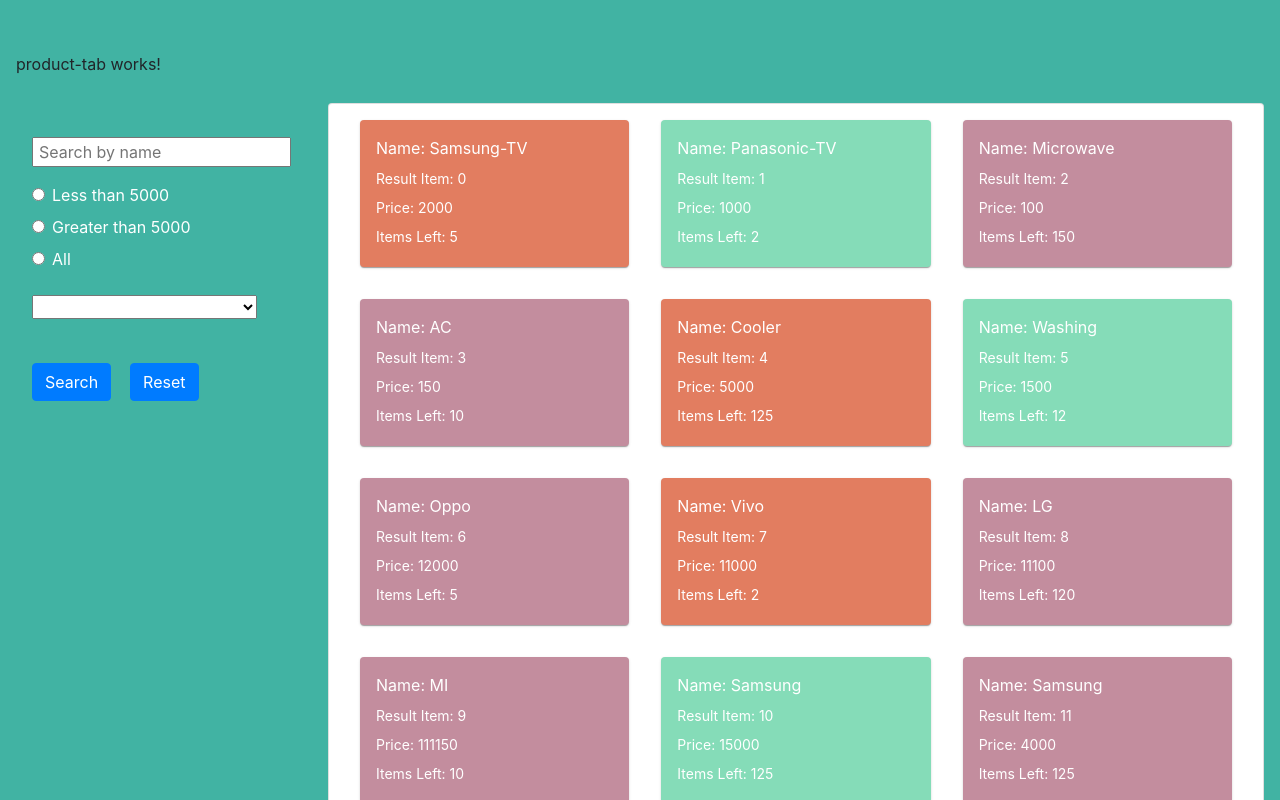
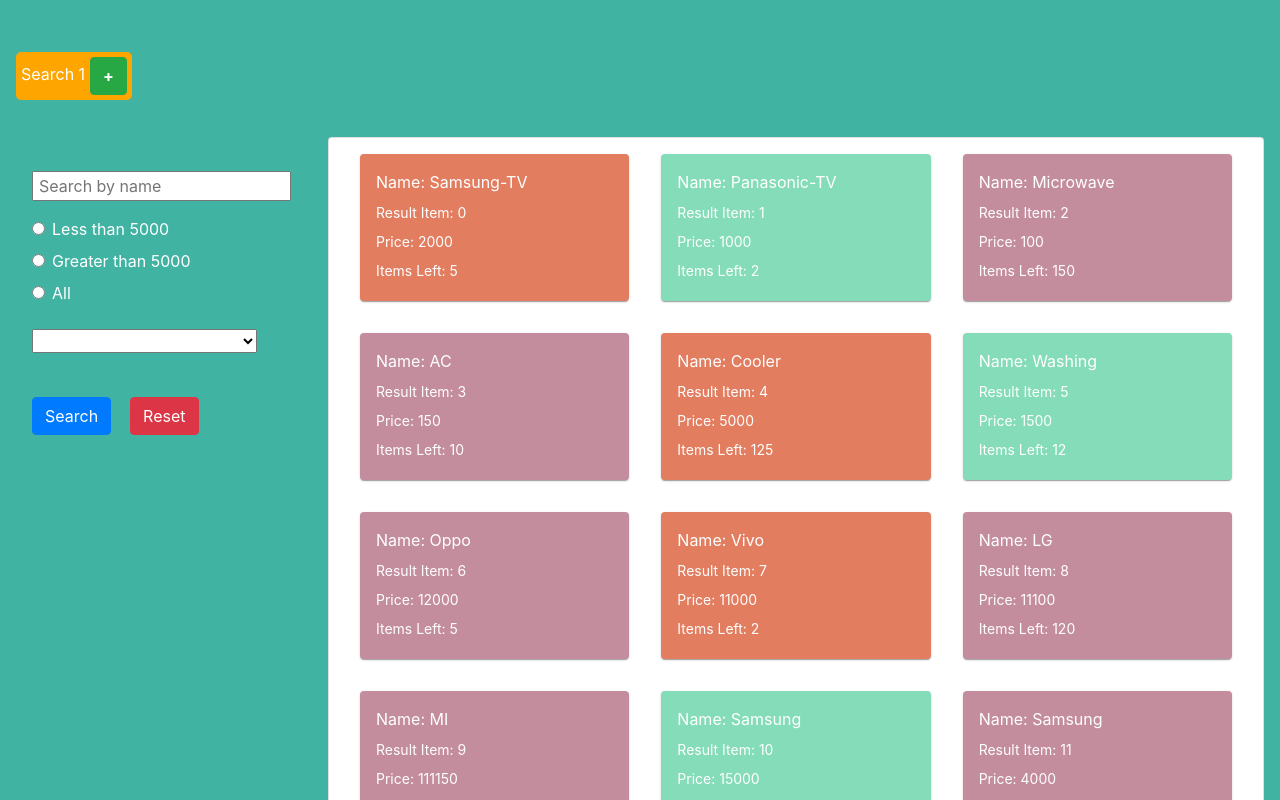
Before and after one commit to Harshita-11/product-search, an Angular app: page / in a window 1280 px wide. Shown: the top 800 px of the page. Built offline with nearby package versions, Linux system fonts and the light colour scheme.

Commit message:
added search tabs

```diff
--- a/src/app/components/product-list-view/product-list-view.component.html
+++ b/src/app/components/product-list-view/product-list-view.component.html
@@ -1,6 +1,7 @@
 <div class="row product-list-container">
     <div class="product-filter col-lg-3 col-md-6 col-sm-6 col-xs-12">
-        <app-search-filter
+      <app-search-filter
+        #searchFilter
         [productList]="productList"
         (filterList)="onListFiltered($event)"
         class="product-filtersearch"
--- a/src/app/components/product-search/product-search.component.html
+++ b/src/app/components/product-search/product-search.component.html
@@ -1,2 +1,2 @@
-<app-product-tab></app-product-tab>
+<app-product-tab class="clearfix"></app-product-tab>
 <app-product-list-view></app-product-list-view>
--- a/src/app/components/product-tab/product-tab.component.html
+++ b/src/app/components/product-tab/product-tab.component.html
@@ -1,3 +1,10 @@
-<p>
-  product-tab works!
-</p>
+<div class="search-tab float-left" *ngFor="let tab of searchDataArr; let i=index; let lastTab=last;">
+  <span class="tab-text" (click)="goToTab(i)">Search {{ i+1 }}</span>
+  <button
+    class="btn tab-button font-weight-bold"
+    [ngClass]="{ 'btn-success' : lastTab, 'btn-danger' : !lastTab }"
+    type="button"
+    (click)="lastTab ? addNewTab(i) : removeCurrentTab(i)">
+    {{ lastTab ? '&#43;' : '&#8211;' }}
+  </button>
+</div>
--- a/src/app/components/product-tab/product-tab.component.scss
+++ b/src/app/components/product-tab/product-tab.component.scss
@@ -0,0 +1,18 @@
+.search-tab {
+  // height: 35px;
+  // width: 105px;
+  background: orange;
+  border-radius: 5px;
+  padding: 5px;
+  margin: 0 10px 10px 0;
+
+  .tab-text {
+    color: white;
+    cursor: pointer;
+  }
+
+  .tab-button {
+    outline: none;
+    margin: 0 0 0 5px;
+  }
+}
--- a/src/app/components/product-tab/product-tab.component.ts
+++ b/src/app/components/product-tab/product-tab.component.ts
@@ -1,4 +1,5 @@
 import { Component, OnInit } from '@angular/core';
+import { SearchDataService } from '../../services/search-data.service';
 
 @Component({
   selector: 'app-product-tab',
@@ -6,10 +7,50 @@
   styleUrls: ['./product-tab.component.scss']
 })
 export class ProductTabComponent implements OnInit {
+  searchDataArr = [{
+    searchInputValue: '',
+    priceRange: '',
+    category: ''
+  }];
 
-  constructor() { }
+  constructor(private _searchDataService: SearchDataService) { }
 
   ngOnInit() {
   }
 
+  goToTab(index) {
+    console.log(this.searchDataArr[index]);
+    this.setSearchData(index);
+  }
+
+  addNewTab(addAtIndex) {
+    const searchData = this._searchDataService.getSearchData();
+
+    if (searchData) {
+      this.searchDataArr.splice(addAtIndex, 0, searchData);
+    }
+
+    console.log('tab added!', this.searchDataArr, this.searchDataArr[addAtIndex]);
+
+    this.setSearchData(addAtIndex, true);
+  }
+
+  removeCurrentTab(currentTabIndex) {
+    this.searchDataArr.splice(currentTabIndex, 1);
+    console.log('tab removed!', this.searchDataArr);
+
+    this.setSearchData(currentTabIndex);
+  }
+
+  setSearchData(index, isAdded?) {
+    if (isAdded) {
+      this._searchDataService.setCurrentSearchModel({
+        searchInputValue: '',
+        priceRange: '',
+        category: ''
+      });
+    } else {
+      this._searchDataService.setCurrentSearchModel(this.searchDataArr[index]);
+    }
+  }
 }
--- a/src/app/components/search-filter/search-filter.component.html
+++ b/src/app/components/search-filter/search-filter.component.html
@@ -1,20 +1,20 @@
 <div class="full-width">
-  <input type="text" placeholder="Search by name" name="search" value="" [(ngModel)]="searchFilter.searchInputValue" />
+  <input type="text" placeholder="Search by name" name="search" value="" [(ngModel)]="searchFilter.searchInputValue" (ngModelChange)="onSearchFilterChange()" />
 </div>
 
 <div class="radio-buttons-filter">
-    <input type="radio" name="range" value="less" id="priceRange1" [(ngModel)]="searchFilter.priceRange">
+    <input type="radio" name="range" value="less" id="priceRange1" [(ngModel)]="searchFilter.priceRange" (ngModelChange)="onSearchFilterChange()">
     <label for="priceRange1">Less than 5000</label> <br>
 
-    <input type="radio" name="range" value="more" id="priceRange2" [(ngModel)]="searchFilter.priceRange">
+    <input type="radio" name="range" value="more" id="priceRange2" [(ngModel)]="searchFilter.priceRange" (ngModelChange)="onSearchFilterChange()">
     <label for="priceRange2">Greater than 5000</label> <br>
 
-    <input type="radio" name="range" value="noPriceRange" id="priceRange3" [(ngModel)]="searchFilter.priceRange">
+    <input type="radio" name="range" value="noPriceRange" id="priceRange3" [(ngModel)]="searchFilter.priceRange" (ngModelChange)="onSearchFilterChange()">
     <label for="priceRange3">All</label>
 </div>
 
 <div class="dropdown-filter">
-  <select [(ngModel)]="searchFilter.category">
+  <select [(ngModel)]="searchFilter.category" (ngModelChange)="onSearchFilterChange()">
     <!-- <option>Category dropdown</option> -->
     <option *ngFor=" let cat of categoryList" [value]="cat.categoryId">{{cat.categoryName}}</option>
   </select>
@@ -27,7 +27,7 @@
 </button>
 
 <button
-  class="text-bold btn btn-primary"
+  class="text-bold btn btn-danger"
   (click)="removeFilter()"
   type="button">
   Reset
--- a/src/app/components/search-filter/search-filter.component.ts
+++ b/src/app/components/search-filter/search-filter.component.ts
@@ -1,5 +1,5 @@
-import { Component, OnInit, Input, Output, EventEmitter, OnChanges, SimpleChanges } from '@angular/core';
-import { ProductCardComponent } from '../product-card/product-card.component';
+import { Component, OnInit, Input, Output, EventEmitter, OnChanges } from '@angular/core';
+import { SearchDataService } from '../../services/search-data.service';
 
 @Component({
   selector: 'app-search-filter',
@@ -17,25 +17,29 @@
   filteredList;
   radioFilter: boolean;
   categoryDropdownFilter: string;
-  searchFilter = {
-    searchInputValue: '',
-    priceRange: '',
-    category: ''
-  };
+  searchFilter: any;
 
-  constructor() { }
+  constructor(private _searchDataService: SearchDataService) { }
 
   ngOnInit() {
-    // this.filteredList = this.productList;
-    // console.log('init: ', this.productList);
+    this.searchFilter = {
+      searchInputValue: '',
+      priceRange: '',
+      category: ''
+    };
+
+    this._searchDataService.getCurrentSearchModel().subscribe(model => {
+      this.searchFilter = model;
+      this.searchProduct(true);
+      console.log('received updated search model obj: ', model);
+    });
   }
 
   ngOnChanges() {
     this.filteredList = this.productList;
-    // console.log('ngOnChanges: ', this.productList);
   }
 
-  searchProduct() {
+  searchProduct(searchModelUpdated?) {
     this.filteredList = this.productList;
     let filterFilteredList = [];
     const regex = new RegExp(this.searchFilter.searchInputValue, 'ig');
@@ -62,7 +66,7 @@
           });
 
           this.filteredList = filterFilteredList;
-          console.log('priceRange: ', this.filteredList);
+          // console.log('priceRange: ', this.filteredList);
         } else if (key === 'category') {
           filterFilteredList = [];
 
@@ -73,12 +77,21 @@
           });
 
           this.filteredList = filterFilteredList;
-          console.log('category: ', this.filteredList);
+          // console.log('category: ', this.filteredList);
         }
       }
     }
-    console.log('\n\nfiltered: ', this.filteredList);
+    // console.log('\n\nfiltered: ', this.filteredList);
     this.filterList.emit(this.filteredList);
+
+    if (!searchModelUpdated) {
+      this._searchDataService.setSearchData(this.searchFilter);
+    }
+  }
+
+  onSearchFilterChange() {
+    // console.log('search filter obj changed to: ', this.searchFilter);
+    // this._searchDataService.setSearchData(this.searchFilter);
   }
 
   removeFilter() {
--- /dev/null
+++ b/src/app/services/search-data.service.ts
@@ -0,0 +1,36 @@
+import { Injectable } from '@angular/core';
+import { Observable, Subject } from 'rxjs';
+
+@Injectable({
+  providedIn: 'root'
+})
+export class SearchDataService {
+  searchModel;  // search data object local to srvc
+  private currentSearchModel = new Subject<any>();  // current filter values which needs to be set in search filter
+
+  constructor() {
+    console.log('SearchDataService const: ', this.searchModel);
+  }
+
+  // return search data object stored in srvc
+  getSearchData() {
+    console.log('getSearchData from service', this.searchModel);
+    return this.searchModel;
+  }
+
+  // set srvc search data object to provided filter vals
+  setSearchData(searchModel) {
+    this.searchModel = Object.assign({}, searchModel);
+    this.currentSearchModel.next(searchModel);
+
+    console.log('setSearchData to service', this.searchModel);
+  }
+
+  setCurrentSearchModel(searchModel) {
+    this.currentSearchModel.next(searchModel);
+  }
+
+  getCurrentSearchModel(): Observable<any> {
+    return this.currentSearchModel.asObservable();
+  }
+}
```
Also changed, not shown: 1 other file (tests, documents, lock files or other folders).
